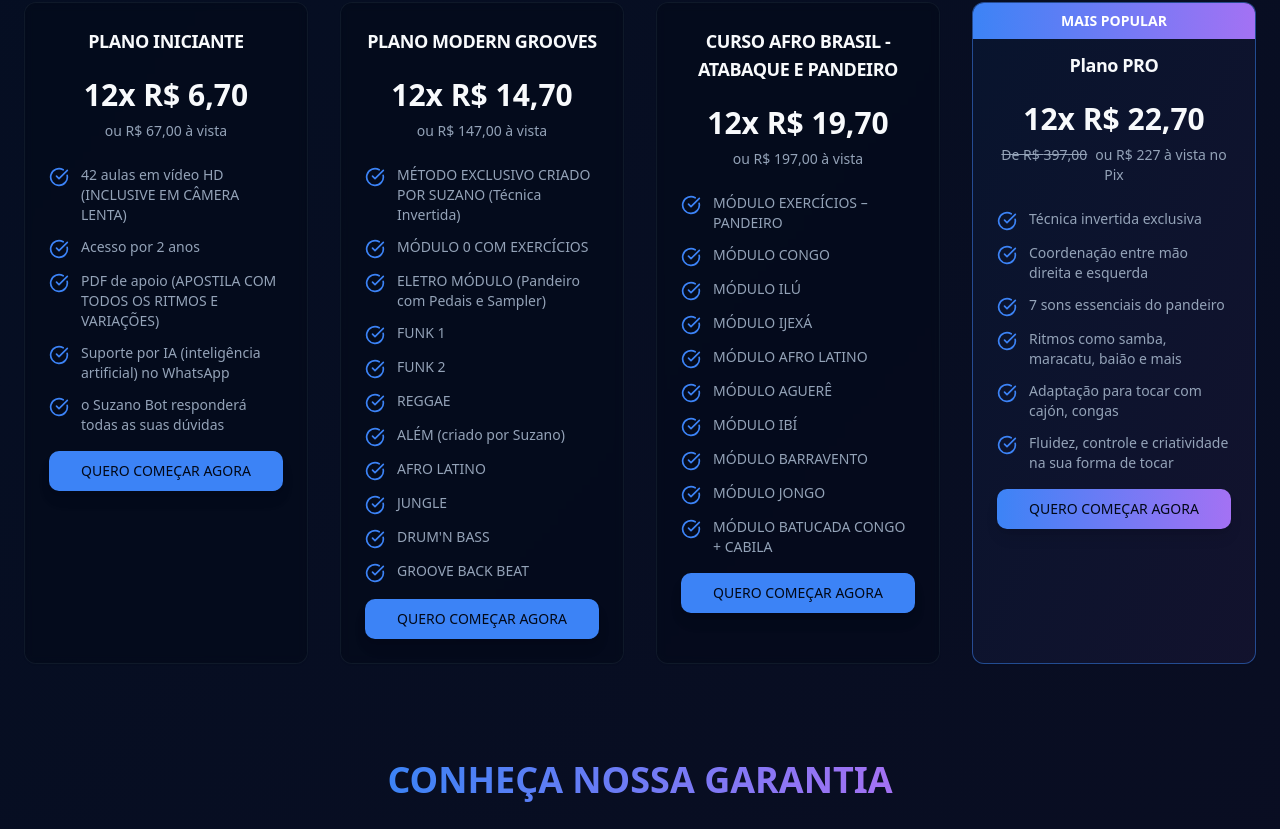
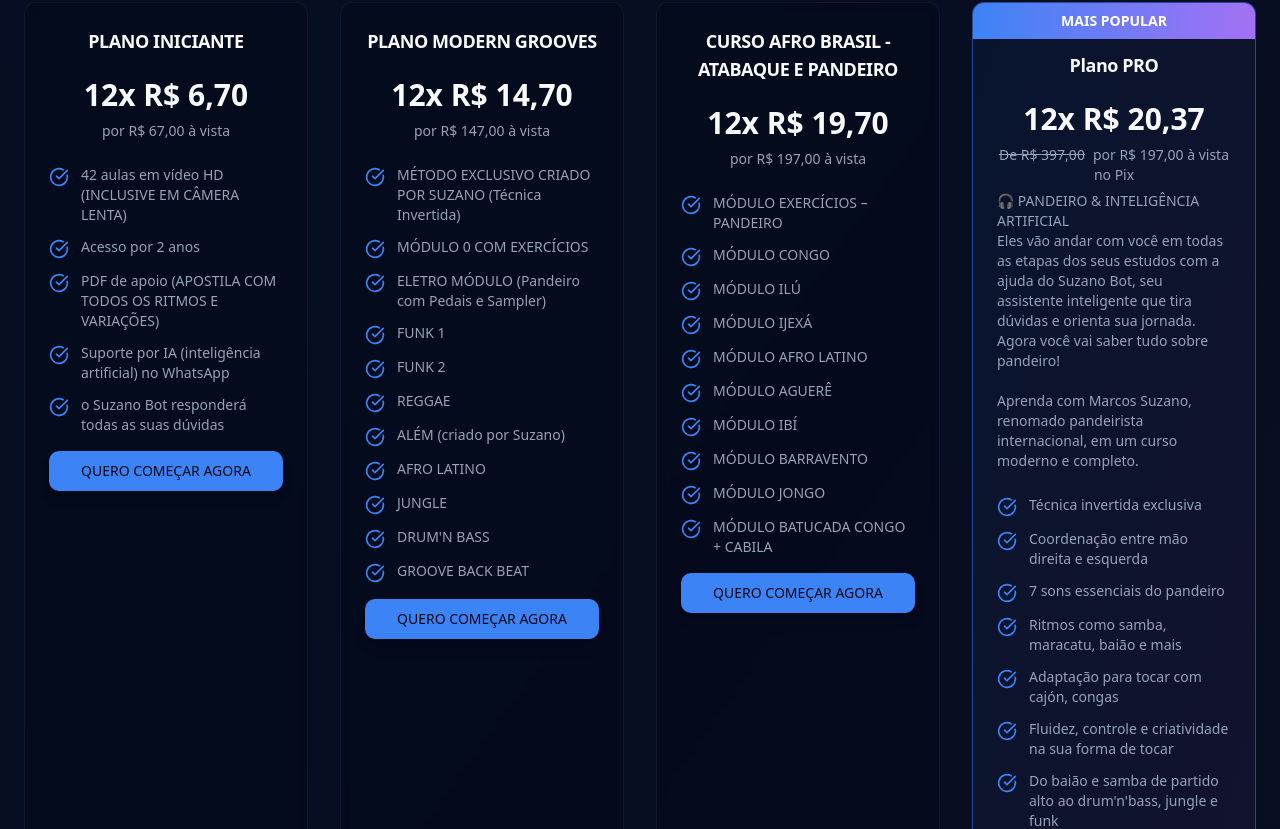
Before and after one commit to edilson-morais/suzano-express-com-ia-pv, a React (Vite) app: page / in a window 1280 px wide. Shown: the part 4711-5540 px from the top of the page. Built offline with nearby package versions, Linux system fonts and the light colour scheme.

Commit message:
Update pricing card
Update the "Plano PRO" card with new pricing, features, and descriptive text, including the "Pandeiro & Inteligência Artificial" section.

```diff
--- a/src/components/suzano/SuzanoPricing.tsx
+++ b/src/components/suzano/SuzanoPricing.tsx
@@ -23,10 +23,11 @@ const SuzanoPricing = () => {
     highlight: false
   }, {
     name: "Plano PRO",
-    priceMonthly: "22,70",
-    priceTotal: "227",
+    priceMonthly: "20,37",
+    priceTotal: "197,00",
     originalPrice: "397,00",
-    features: ["Técnica invertida exclusiva", "Coordenação entre mão direita e esquerda", "7 sons essenciais do pandeiro", "Ritmos como samba, maracatu, baião e mais", "Adaptação para tocar com cajón, congas", "Fluidez, controle e criatividade na sua forma de tocar"],
+    description: "🎧 PANDEIRO & INTELIGÊNCIA ARTIFICIAL\nEles vão andar com você em todas as etapas dos seus estudos com a ajuda do Suzano Bot, seu assistente inteligente que tira dúvidas e orienta sua jornada.\nAgora você vai saber tudo sobre pandeiro!\n\nAprenda com Marcos Suzano, renomado pandeirista internacional, em um curso moderno e completo.",
+    features: ["Técnica invertida exclusiva", "Coordenação entre mão direita e esquerda", "7 sons essenciais do pandeiro", "Ritmos como samba, maracatu, baião e mais", "Adaptação para tocar com cajón, congas", "Fluidez, controle e criatividade na sua forma de tocar", "Do baião e samba de partido alto ao drum'n'bass, jungle e funk"],
     highlight: true
   }];
   return <section className="py-24 relative overflow-hidden">
@@ -58,9 +59,17 @@ const SuzanoPricing = () => {
                   </div>
                   <div className="text-sm text-muted-foreground">
                     {plan.originalPrice && <span className="line-through mr-2">De R$ {plan.originalPrice}</span>}
-                    ou R$ {plan.priceTotal} à vista{plan.name === "Plano PRO" ? " no Pix" : ""}
+                    por R$ {plan.priceTotal} à vista{plan.name === "Plano PRO" ? " no Pix" : ""}
                   </div>
                 </div>
+
+                {plan.description && (
+                  <div className="mt-6 text-left">
+                    <div className="text-sm text-muted-foreground whitespace-pre-line">
+                      {plan.description}
+                    </div>
+                  </div>
+                )}
               </CardHeader>
 
               <CardContent className="space-y-4">
```
